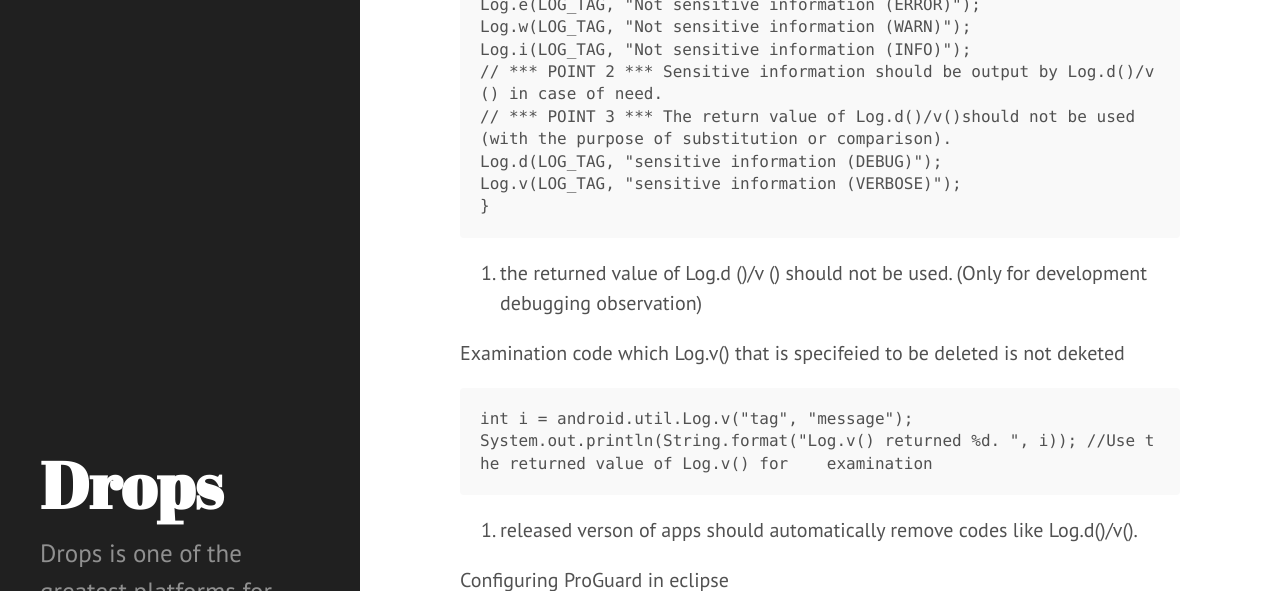
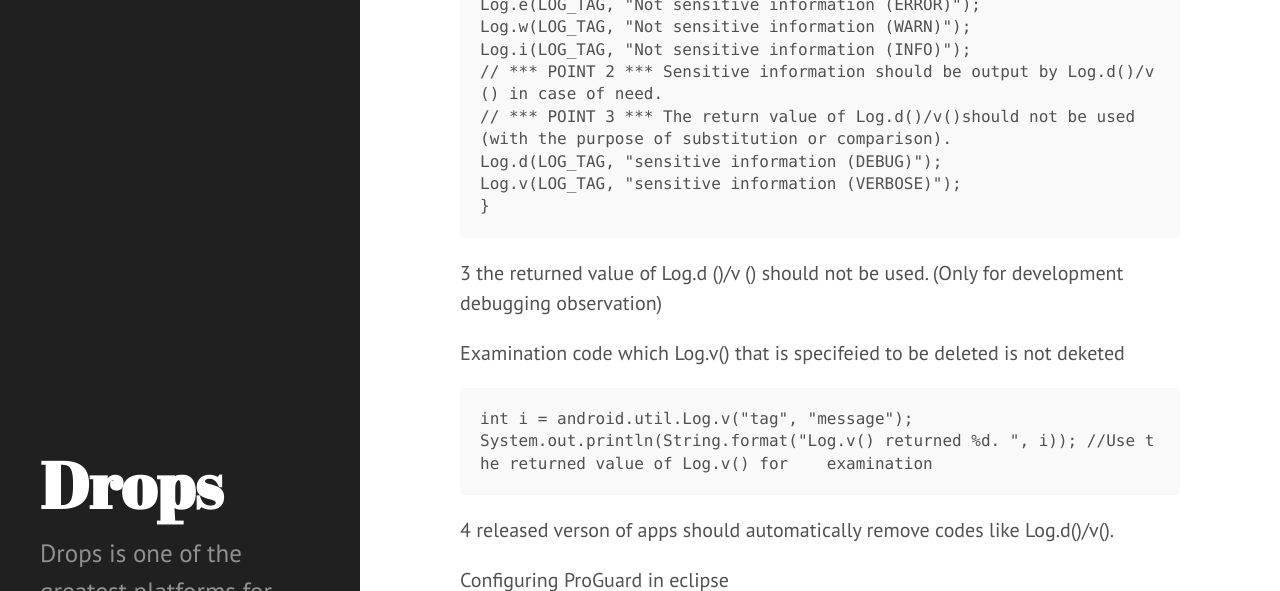
Before and after one commit to woolabs/woolabs.github.io, a Jekyll site: the page built from _posts/2015-06-17-android-logcat-security.markdown, in a window 1280 px wide and 900 px high, scrolled down 4510 px, cut to the strip 0-591 px from the top of the window. Built offline with Jekyll 4.4.1, drawn with Linux system fonts in a browser that asks for light colours; comment, search, counter and statistics services are not loaded; some of the changed text lies outside the part shown.

Commit message:
Post update: Android Logcat Security

```diff
--- a/_posts/2015-06-17-android-logcat-security.markdown
+++ b/_posts/2015-06-17-android-logcat-security.markdown
@@ -86,7 +86,7 @@ Log.d ()/v (): recommended to print Development Logs
     }
 
 
-3. the returned value of Log.d ()/v () should not be used. (Only for development debugging observation)
+3  the returned value of Log.d ()/v () should not be used. (Only for development debugging observation)
 
 Examination code which Log.v() that is specifeied to be deleted is not deketed
 
@@ -95,7 +95,7 @@ Examination code which Log.v() that is specifeied to be deleted is not deketed
     System.out.println(String.format("Log.v() returned %d. ", i)); //Use the returned value of Log.v() for    examination
 
 
-4. released verson of apps should automatically remove codes like Log.d()/v().
+4 released verson of apps should automatically remove codes like Log.d()/v().
 
 Configuring ProGuard in eclipse
 
@@ -113,7 +113,7 @@ Viewing in decompilers, the logs are indeed removed.
 
 ![image](https://quip.com/blob/QefAAAOvlFp/T72S5YyCezUTVCZcNKbqSA?s=WfhYAqYJunaN)
 
-5. APK files should be the release version and not the development version when going to public.
+5 APK files should be the release version and not the development version when going to public.
 
 #0x04 native code
 -----
```
